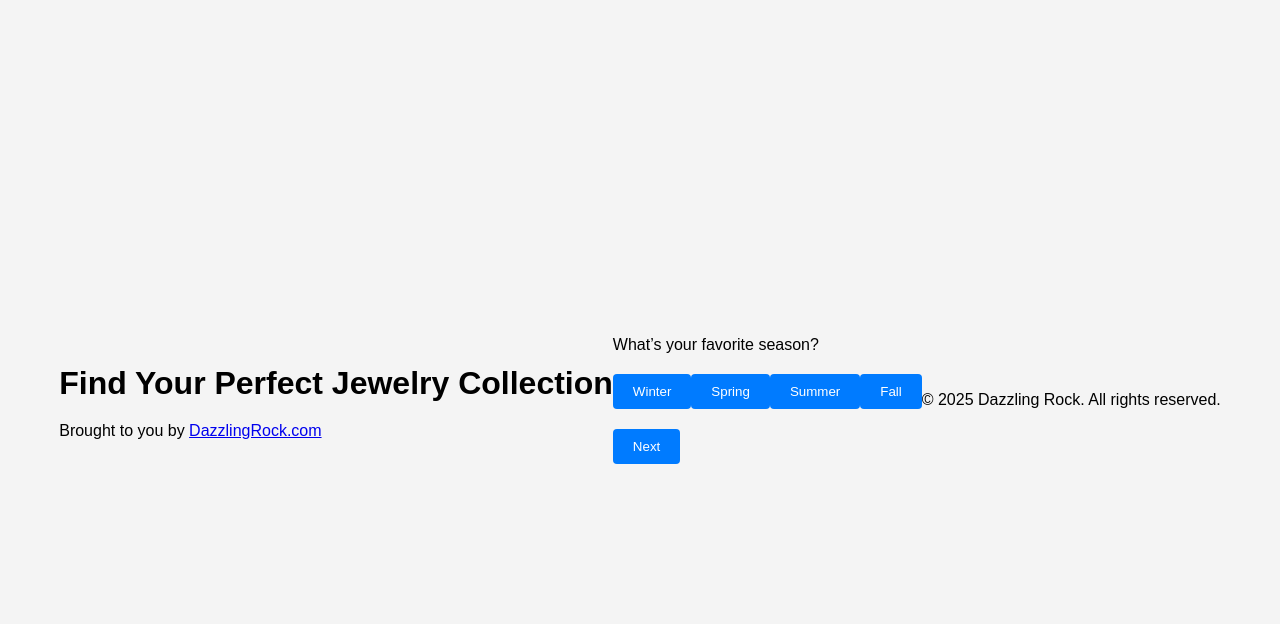
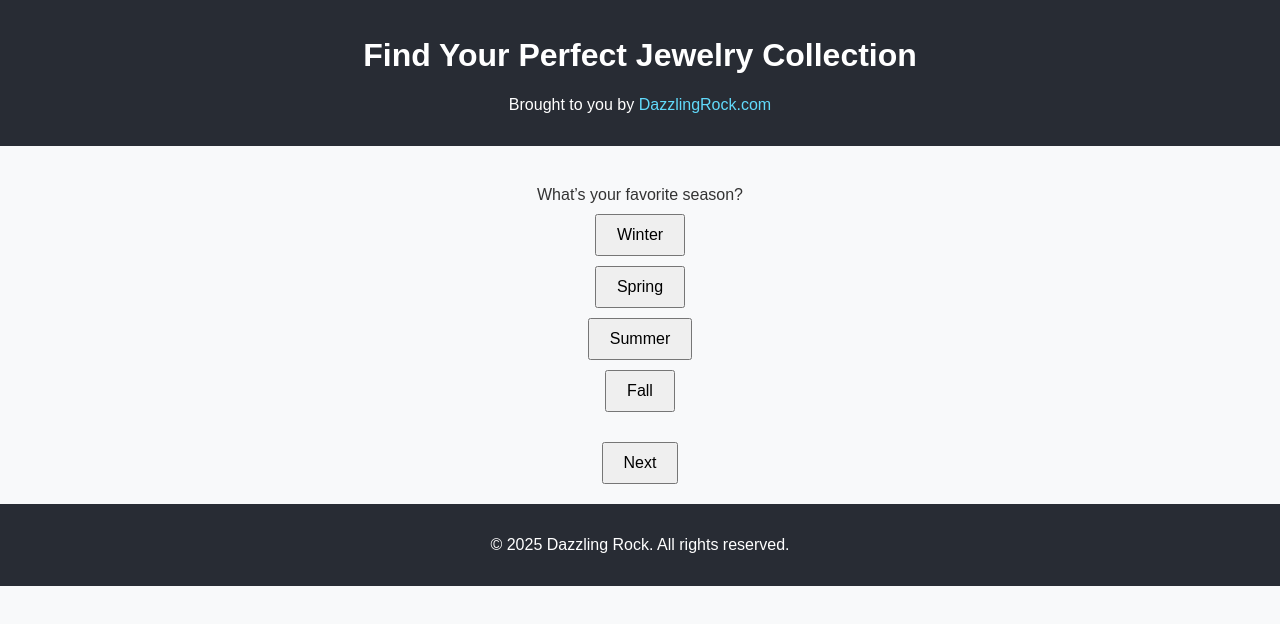
Before and after one commit to dazzlingrock/ring-quiz, a plain HTML site: page index.html in a window 1280 px wide. Drawn offline with Linux system fonts and the light colour scheme.

Commit message:
Update styles.css

```diff
--- a/styles.css
+++ b/styles.css
@@ -1,49 +1,47 @@
 body {
     font-family: Arial, sans-serif;
-    background-color: #f4f4f4;
-    display: flex;
-    justify-content: center;
-    align-items: center;
-    height: 100vh;
+    background-color: #f8f9fa;
+    color: #333;
     margin: 0;
+    padding: 0;
 }
 
-.quiz-container {
-    background-color: #fff;
+header, footer {
+    text-align: center;
+    background-color: #282c34;
+    color: white;
+    padding: 1em 0;
+}
+
+header a, footer a {
+    color: #61dafb;
+    text-decoration: none;
+}
+
+main {
     padding: 20px;
-    border-radius: 8px;
-    box-shadow: 0 0 10px rgba(0, 0, 0, 0.1);
-    width: 400px;
     text-align: center;
 }
 
-h1 {
-    margin-bottom: 20px;
+#quiz-container {
+    margin-top: 20px;
 }
 
-#quiz h2 {
-    margin-bottom: 10px;
-}
-
-label {
+#options button {
     display: block;
-    margin: 10px 0;
-}
-
-button {
-    margin-top: 20px;
+    margin: 10px auto;
     padding: 10px 20px;
-    background-color: #007BFF;
-    color: #fff;
-    border: none;
-    border-radius: 4px;
+    font-size: 16px;
     cursor: pointer;
 }
 
-button:hover {
-    background-color: #0056b3;
+#next-button {
+    margin-top: 20px;
+    padding: 10px 20px;
+    font-size: 16px;
+    cursor: pointer;
 }
 
-.hidden {
-    display: none;
+#result-container {
+    margin-top: 20px;
 }
```
